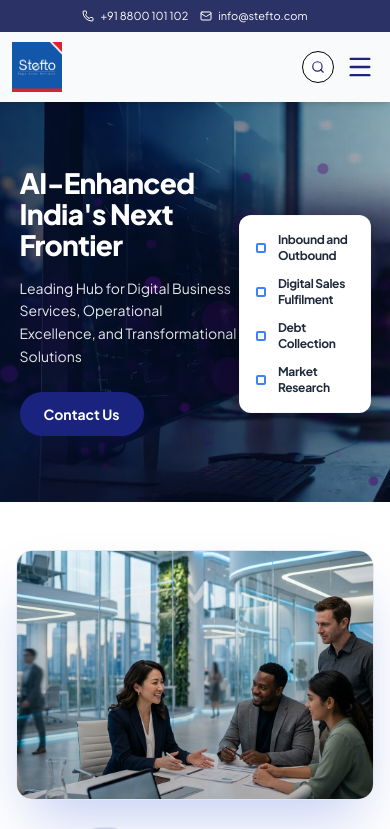
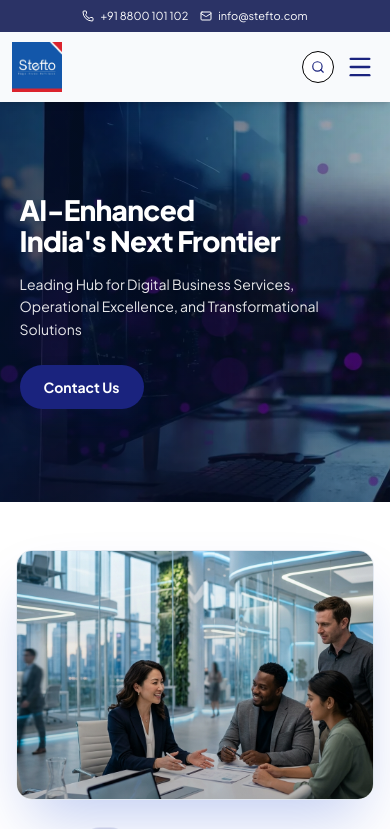
Before and after one commit to CreditKlick-2026/Stefto_ReactJs, a React (Vite) app: page / in a window 390 px wide. Shown: the top 829 px of the page. Built offline with nearby package versions, Linux system fonts and the light colour scheme.

Commit message:
update home page

```diff
--- a/src/pages/Home.jsx
+++ b/src/pages/Home.jsx
@@ -139,7 +139,7 @@ const Home = () => {
         <div className="absolute inset-0 bg-gradient-to-r from-[rgba(4,20,52,0.7)] to-[rgba(4,20,52,0.3)] z-[1]"></div>
 
         {/* Floating Services Bar */}
-        <div className="absolute -bottom-12 left-1/2 -translate-x-1/2 w-[90%] sm:w-[85%] max-w-[1200px] bg-white py-4 sm:py-5 px-4 sm:px-6 lg:px-14 rounded-xl z-10 flex flex-col sm:flex-row sm:justify-between sm:items-center gap-3 sm:gap-4 lg:gap-10 shadow-[0_1px_0_rgba(0,0,0,0.05),0_4px_6px_rgba(0,0,0,0.04),0_12px_25px_rgba(0,0,0,0.1),0_30px_60px_rgba(0,0,0,0.15)] border border-black/[0.03] max-sm:static max-sm:translate-x-0 max-sm:mt-6 max-sm:mx-auto max-sm:w-[calc(100%-2rem)]">
+        <div className="absolute -bottom-12 left-1/2 -translate-x-1/2 w-[90%] sm:w-[85%] max-w-[1200px] bg-white py-4 sm:py-5 px-4 sm:px-6 lg:px-14 rounded-xl z-10 hidden sm:flex sm:flex-col md:flex-row md:justify-between md:items-center gap-3 sm:gap-4 lg:gap-10 shadow-[0_1px_0_rgba(0,0,0,0.05),0_4px_6px_rgba(0,0,0,0.04),0_12px_25px_rgba(0,0,0,0.1),0_30px_60px_rgba(0,0,0,0.15)] border border-black/[0.03]">
           {['Inbound and Outbound', 'Digital Sales Fulfilment', 'Debt Collection', 'Market Research'].map((service, idx) => (
             <div key={idx} className="flex items-center gap-3 text-slate-800 text-xs sm:text-sm lg:text-base font-bold tracking-tight transition-transform hover:-translate-y-0.5">
               <div className="w-2.5 h-2.5 border-2 border-stefto-sky rounded-sm flex-shrink-0"></div>
```
